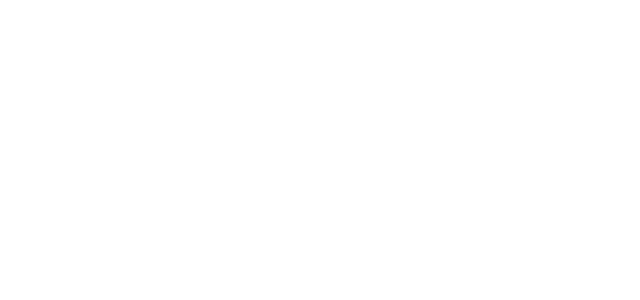
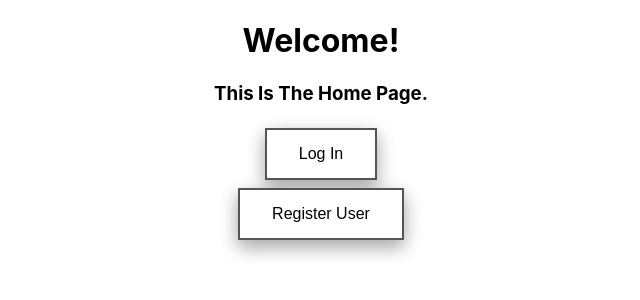
Before and after one commit to ct10780/ct-user-portal-frontend, a React (Create React App) app in the folder my-app/: page / in a window 1280 px wide. Shown: the top 300 px of the page, without its empty margins (319-959 px from the left). Built offline with nearby package versions, Linux system fonts and the light colour scheme.

Commit message:
added css changes

```diff
--- a/my-app/public/index.html
+++ b/my-app/public/index.html
@@ -24,7 +24,7 @@
       work correctly both with client-side routing and a non-root public URL.
       Learn how to configure a non-root public URL by running `npm run build`.
     -->
-    <title>React App</title>
+    <title>Customer Details App</title>
   </head>
   <body>
     <noscript>You need to enable JavaScript to run this app.</noscript>
--- a/my-app/src/App.css
+++ b/my-app/src/App.css
@@ -12,6 +12,8 @@
     animation: App-logo-spin infinite 20s linear;
   }
 }
+
+
 
 .App-header {
   background-color: #282c34;
--- /dev/null
+++ b/my-app/src/components/Home/Home.css
@@ -0,0 +1,36 @@
+.button {
+    background-color: #04AA6D; /* Green */
+    border: none;
+    color: white;
+    padding: 15px 32px;
+    text-align: center;
+    text-decoration: none;
+    display: inline-block;
+    font-size: 16px;
+    margin: 4px 2px;
+    cursor: pointer;
+    transition-duration: 0.4s;
+    box-shadow: 0 8px 16px 0 rgba(0,0,0,0.2), 0 6px 20px 0 rgba(0,0,0,0.19);
+  }
+
+  .button1 {
+    background-color: white;
+    color: black;
+    border: 2px solid #555555;
+  }
+
+  .button1:hover {
+    background-color: #555555;
+    color: white;
+  }
+
+  .button2 {
+    background-color: white;
+    color: black;
+    border: 2px solid #555555;
+  }
+
+  .button2:hover {
+    background-color: #555555;
+    color: white;
+  }
--- a/my-app/src/components/Home/Home.jsx
+++ b/my-app/src/components/Home/Home.jsx
@@ -1,13 +1,28 @@
-import { useNavigate } from 'react-router-dom';
+import './Home.css';
+const Home = (props) => {
 
-const Home = (props)=>{
+    const { loggedIn, email } = props
 
-    const {loggedIn , email} = props
-    const navigate= useNavigate()
-
-    const OnButtonClick=()=>{
+    const OnButtonClick = () => {
     }
-    return
+    return <div className='mainContainer'>
+        <div className={'titleContainer'}>
+            <div><h1>Welcome!</h1></div>
+        </div>
+        <div><h3>This Is The Home Page.</h3></div>
+        <div className={'buttonContainer'}>
+            <input className={"button button1"}
+                type="button" onClick={OnButtonClick}
+                value={loggedIn ? "Log Out" : "Log In"} />
+                <div className={'buttonContainer'}>
+            <input className={"button button2"}
+                type="button" onClick={OnButtonClick}
+                value={loggedIn ? "Log Out" : "Register User"} />
+            {(loggedIn ? <div>
+                Your email adress is {email}</div> : <div />)}
+        </div>
+        </div>
+    </div>
 }
 
 export default Home;
```
Also changed, not shown: my-app/src/logo.svg (deleted).
